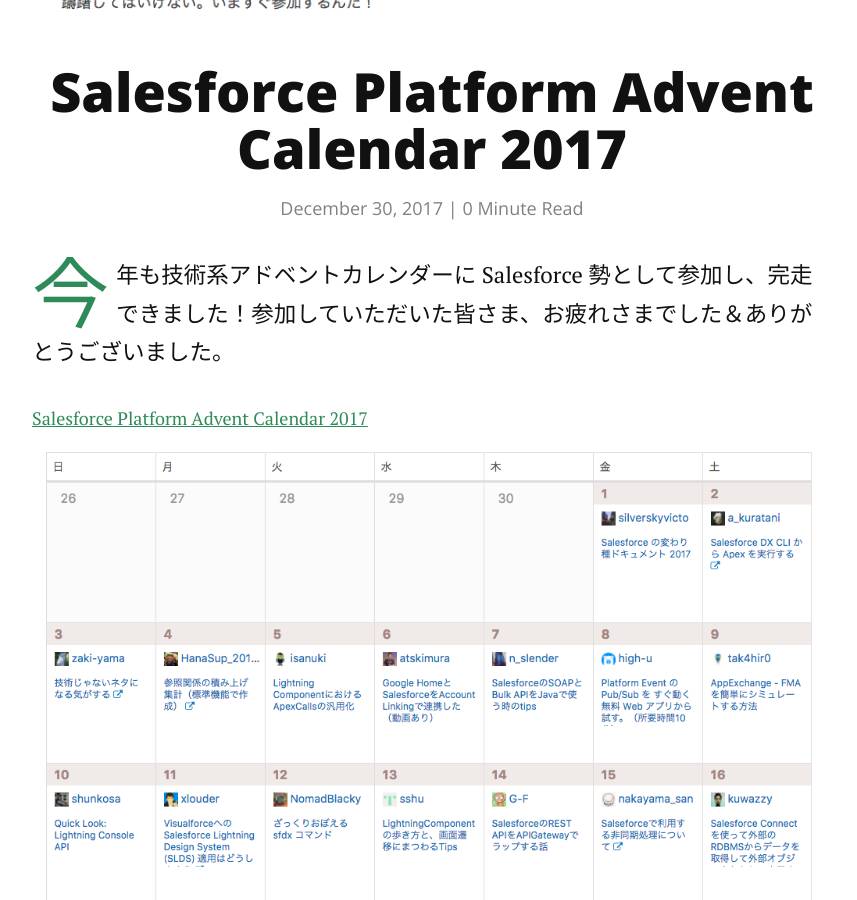
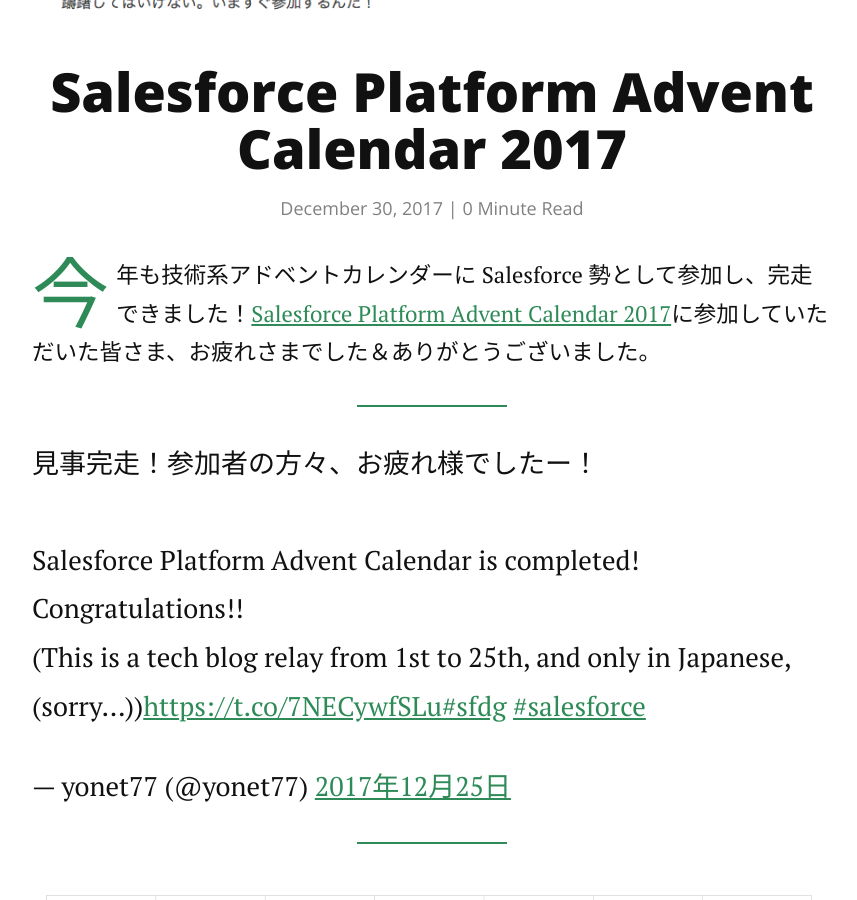
Before and after one commit to sfdgtokyo/sfdgtokyo.github.io, a Jekyll site: the page built from _posts/2017-12-30-Advent-Calendar-2017.md, in a window 1280 px wide and 900 px high, scrolled down 701 px. Shown: the whole window, without its empty margins (208-1065 px from the left). Built offline with Jekyll 4.4.1, drawn with Linux system fonts in a browser that asks for light colours; nearby versions of some CDN libraries; comment, search, counter and statistics services are not loaded; some of the changed text lies outside the part shown.

Commit message:
Fix post

```diff
--- a/_posts/2017-12-30-Advent-Calendar-2017.md
+++ b/_posts/2017-12-30-Advent-Calendar-2017.md
@@ -5,10 +5,11 @@
 image: 2017-12-30-Advent-Calendar-2017.png
 ---
 
-<p class="intro"><span class="dropcap">今</span>年も技術系アドベントカレンダーに Salesforce 勢として参加し、完走できました！参加していただいた皆さま、お疲れさまでした＆ありがとうございました。</p>
+<p class="intro"><span class="dropcap">今</span>年も技術系アドベントカレンダーに Salesforce 勢として参加し、完走できました！<a href="https://qiita.com/advent-calendar/2017/salesforce-platform">Salesforce Platform Advent Calendar 2017</a>に参加していただいた皆さま、お疲れさまでした＆ありがとうございました。</p>
 
-[Salesforce Platform Advent Calendar 2017](https://qiita.com/advent-calendar/2017/salesforce-platform)
-<a href="https://qiita.com/advent-calendar/2017/salesforce-platform"><img src="{{ '/assets/img/posts/2017-12-30-Advent-Calendar-2017-list.png' | prepend: site.baseurl }}" alt="Salesforce Platform Advent" /></a>
+<blockquote class="twitter-tweet" data-lang="ja"><p lang="ja" dir="ltr">見事完走！参加者の方々、お疲れ様でしたー！<br><br>Salesforce Platform Advent Calendar is completed! Congratulations!!<br>(This is a tech blog relay from 1st to 25th, and only in Japanese, (sorry...))<a href="https://t.co/7NECywfSLu">https://t.co/7NECywfSLu</a><a href="https://twitter.com/hashtag/sfdg?src=hash&amp;ref_src=twsrc%5Etfw">#sfdg</a> <a href="https://twitter.com/hashtag/salesforce?src=hash&amp;ref_src=twsrc%5Etfw">#salesforce</a></p>&mdash; yonet77 (@yonet77) <a href="https://twitter.com/yonet77/status/945245636755984384?ref_src=twsrc%5Etfw">2017年12月25日</a></blockquote>
+
+<a href="https://qiita.com/advent-calendar/2017/salesforce-platform"><img src="{{ '/assets/img/posts/2017-12-30-Advent-Calendar-2017-list.png' | prepend: site.baseurl }}" alt="Salesforce Platform Advent Calendar 2017" /></a>
 
 途中、Lightning Platform にリブランディングされるアクシデントがありましたが、名称はそのまま継続しました。今年も良い記事がたくさん投稿されましたので、年末年始休暇を利用して読んだり、試してみたりしてみると勉強になると思います。
 
@@ -22,9 +23,14 @@
 
 来年以降もこの調子で続けていきたいと思いますので、皆さまどうぞよろしくお願いいたします！
 
+
 # イベント告知
+
+<blockquote class="twitter-tweet" data-lang="ja"><p lang="ja" dir="ltr">年明けそうそう<a href="https://twitter.com/hashtag/sfdg?src=hash&amp;ref_src=twsrc%5Etfw">#sfdg</a><a href="https://t.co/VUX31M9AzZ">https://t.co/VUX31M9AzZ</a></p>&mdash; yonet77 (@yonet77) <a href="https://twitter.com/yonet77/status/945513043496091653?ref_src=twsrc%5Etfw">2017年12月26日</a></blockquote>
 
 2018年1月16日(火) 19:00 から [Lightning Platform Meetup](https://www.meetup.com/ja-JP/preview/Tokyo-Salesforce-Developer-Group/events/246190007/) を開催します！
 
 米国より、製品開発部のEric Jacobsonさんが来日されます。
 普段あまり聞くことのできないような "Lightning Platform" のロードマップのほか、コミュニティからのLT（今回はAdmin枠も...！）を予定していますので、お見逃しなく！
+
+<script async src="https://platform.twitter.com/widgets.js" charset="utf-8"></script>
```
